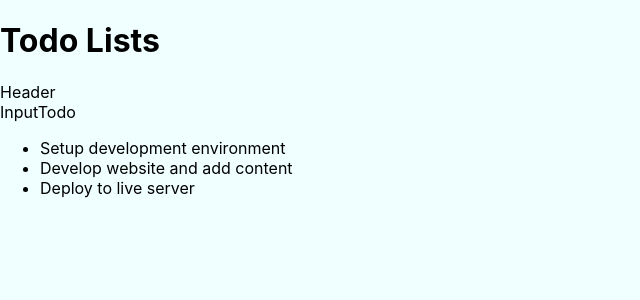
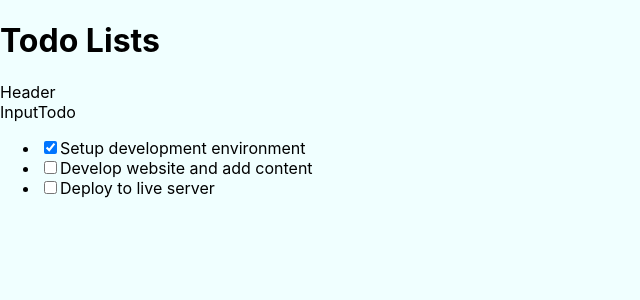
Before and after one commit to efoosag/react-todo-app, a React (Create React App) app: page / in a window 1280 px wide. Shown: the top 300 px of the page, without its empty margins (0-640 px from the left). Built offline with nearby package versions, Linux system fonts and the light colour scheme.

Commit message:
add checkbox functionality

```diff
--- a/src/components/TodoItem.js
+++ b/src/components/TodoItem.js
@@ -1,8 +1,16 @@
 import React from 'react';
 
-function TodoItem({ itemTodo }) {
+function TodoItem({ itemTodo, handleChange }) {
   return (
-    <li>{itemTodo.title}</li>
+
+    <li>
+      <input
+        type="checkbox"
+        checked={itemTodo.completed}
+        onChange={() => handleChange(itemTodo.id)}
+      />
+      {itemTodo.title}
+    </li>
   );
 }
 
--- a/src/components/TodosList.js
+++ b/src/components/TodosList.js
@@ -1,12 +1,11 @@
 import React from 'react';
 import TodoItem from './TodoItem';
 
-function TodosList(props) {
-  const { todosProps } = props;
+function TodosList({ todosProps, handleChange }) {
   return (
     <ul>
       {todosProps.map((todo) => (
-        <TodoItem key={todo.id} itemTodo={todo} />
+        <TodoItem key={todo.id} itemTodo={todo} handleChange={handleChange} />
       ))}
 
     </ul>
--- a/src/components/TodosLogic.js
+++ b/src/components/TodosLogic.js
@@ -1,9 +1,9 @@
-import React from 'react';
+import React, { useState } from 'react';
 import TodosList from './TodosList';
 import InputTodo from './InputTodo';
 
 function TodosLogic() {
-  const todos = [
+  const [todos, setTodos] = useState([
     {
       id: 1,
       title: 'Setup development environment',
@@ -19,11 +19,24 @@ function TodosLogic() {
       title: 'Deploy to live server',
       completed: false,
     },
-  ];
+  ]);
+
+  const handleChange = (id) => {
+    setTodos((prevState) => prevState.map((todo) => {
+      if (todo.id === id) {
+        return {
+          ...todo,
+          completed: !todo.completed,
+        };
+      }
+      return todo;
+    }));
+  };
+
   return (
     <div>
       <InputTodo />
-      <TodosList todosProps={todos} />
+      <TodosList todosProps={todos} handleChange={handleChange} />
     </div>
   );
 }
```
